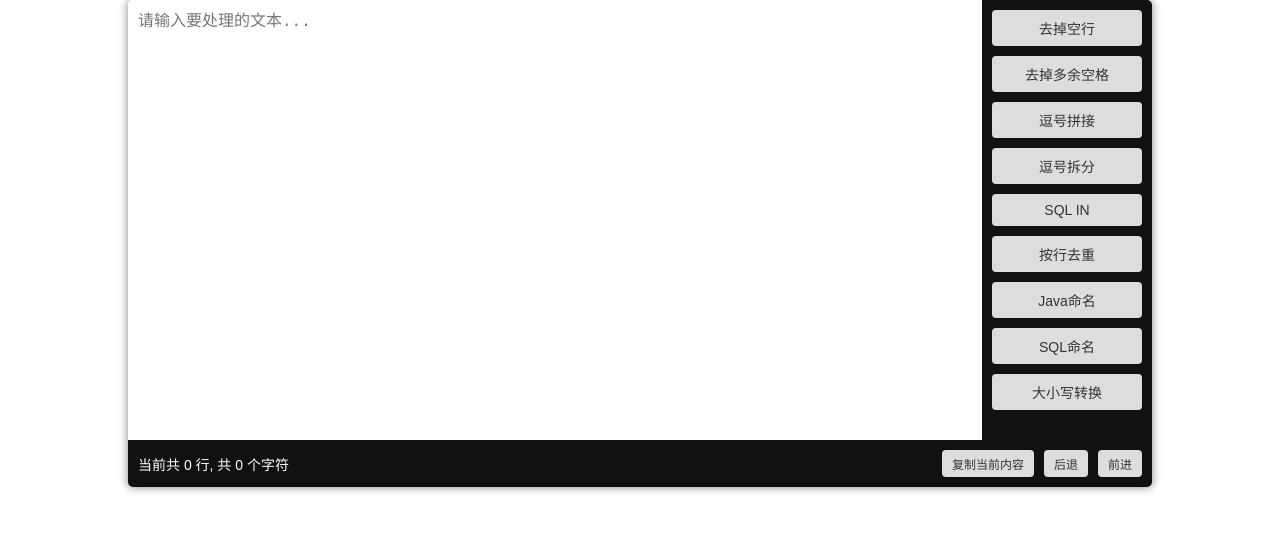
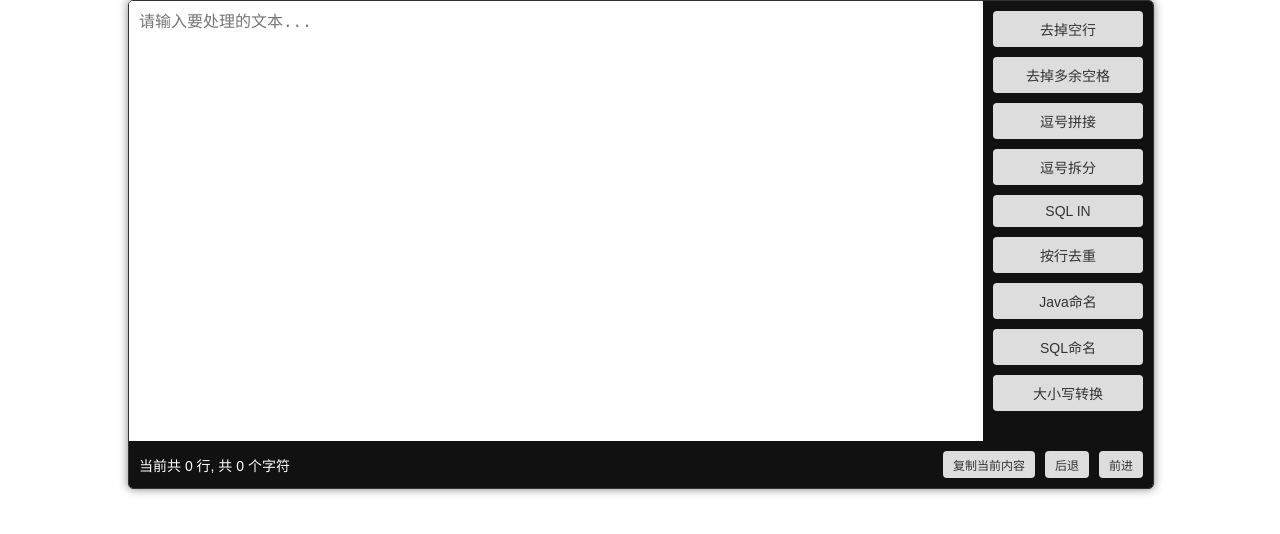
Before and after one commit to junliangyeok/tool_string, a plain HTML site: page index.html in a window 1280 px wide. Drawn offline with Linux system fonts and the light colour scheme.

Commit message:
修改样式

```diff
--- a/css/main.css
+++ b/css/main.css
@@ -7,16 +7,15 @@ body {
   background-size: cover;
   background-position: center;
   min-height: 100vh;
-  padding: 0 10%;
 }
 
 .container {
   width: 100%;
-  /* max-width: 1200px; */
+
   margin: auto;
   display: flex;
   flex-direction: column;
-  /* border: 1px solid #333; */
+  border: 1px solid #333;
   border-radius: 5px;
   overflow: hidden;
   box-shadow: 0 0 10px rgba(0, 0, 0, 0.5);
--- a/index.html
+++ b/index.html
@@ -8,6 +8,7 @@
 </head>
 
 <body>
+  <div style="background-color: white;padding: 0 10%;">
     <div class="container">
       <!-- <div class="header">文本处理</div> -->
 
@@ -36,6 +37,8 @@
         </div>
       </div>
     </div>
+  </div>
+
 
   <script src="js/main.js"></script>
 </body>
```
Lines whose indentation alone changed are shown as unchanged.
